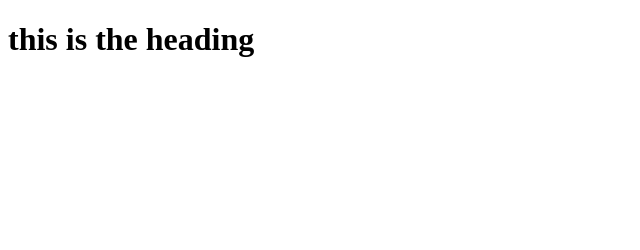
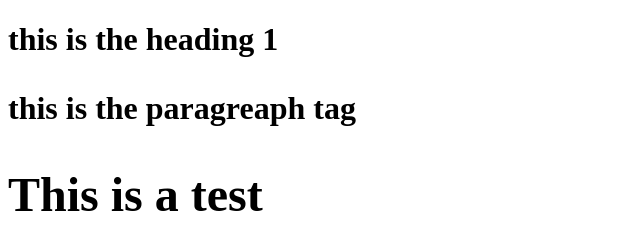
Before and after one commit to suman277/react-practice, a plain HTML site: page Lecture -01/index.html in a window 1280 px wide. Shown: the whole page, without its empty margins (0-640 px from the left). Drawn offline with nearby package versions, Linux system fonts and the light colour scheme.

Commit message:
Implemented CDN links and learnt child and sibling creations using JSX

```diff
--- a/Lecture -01/index.html
+++ b/Lecture -01/index.html
@@ -28,9 +28,27 @@
     ></script>
 
         <script>
-    const heading= React.createElement("h1", {}, "this is the heading");
+    const heading= React.createElement("h1", {id:"suman"}, [
+        "this is the heading 1",
+        React.createElement("p", {id: "para"}, "this is the paragreaph tag"),
+        React.createElement("h2", {id:"heading 2"}, "This is a test")
+    ]);
     const root = ReactDOM.createRoot(document.getElementById("root"))
     root.render(heading)
 </script>
   </body>
 </html>
+
+
+
+<!--  the order of the  file is always in sequence -->
+<!--
+const heading= React.createElement("h1", {id:"suman"}, [
+        "this is the heading 1",
+        React.createElement("p", {id: "para"}, "this is the paragreaph tag"),
+        React.createElement("h2", {id:"heading 2"}, "This is a test")
+    ]); -->
+
+<!-- JSX -->
+
+<!-- ReactElement is basically a javasciript object and and the browser understands the HTML -->
```
